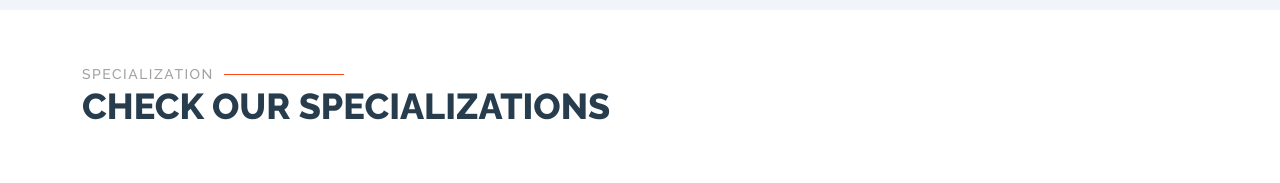
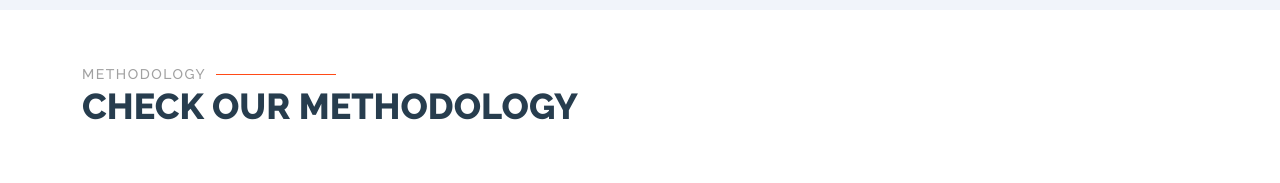
Before and after one commit to shailgitub/project-eact-v3-iwms, a plain HTML site: page index.html in a window 1280 px wide. Shown: the part 2597-2780 px from the top of the page. Drawn offline with Linux system fonts and the light colour scheme.

Commit message:
methodology

```diff
--- a/headerFooterFrame.js
+++ b/headerFooterFrame.js
@@ -39,7 +39,7 @@ class SpecialHeader extends HTMLElement {
 
 
 
-          <li><a href="index.html#portfolio">Specialization</a></li>
+          <li><a href="index.html#methodology">Methodology</a></li>
           <li><a href="index.html#team">Career</a></li>
           <li><a href="index.html#contact">Contact</a></li>
         </ul>
@@ -83,7 +83,7 @@ class SpecialFooter extends HTMLElement {
           <ul>
             <li><i class="bi bi-chevron-right"></i> <a href="index.html#hero">Home</a></li>
             <li><i class="bi bi-chevron-right"></i> <a href="index.html#about">About us</a></li>
-            <li><i class="bi bi-chevron-right"></i> <a href="index.html#services">Services</a></li>
+            <li><i class="bi bi-chevron-right"></i> <a href="index.html#methodology">Methodology</a></li>
             <li><i class="bi bi-chevron-right"></i> <a href="#">Terms of service</a></li>
             <li><i class="bi bi-chevron-right"></i> <a href="#">Privacy policy</a></li>
           </ul>
--- a/index.html
+++ b/index.html
@@ -434,10 +434,10 @@ The top box also prevents a splash of dirt spinning from the rear wheel.
 
   </section>
 
-    <section id="specilization" class="specialization section">
+    <section id="methodology" class="specialization section">
       <div class="container section-title" data-aos="fade-up">
-        <h2>Specialization</h2>
-        <p>CHECK OUR Specializations </p>
+        <h2>Methodology</h2>
+        <p>CHECK OUR Methodology </p>
       </div>
       <div class="container">
 
```
